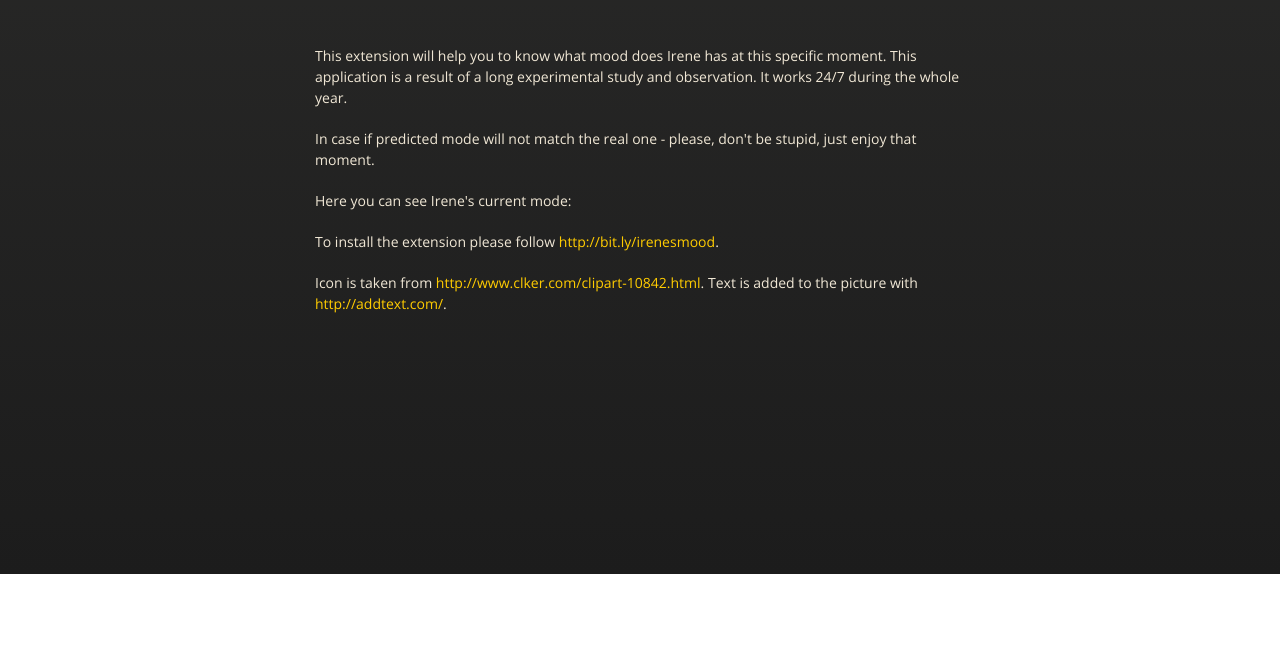
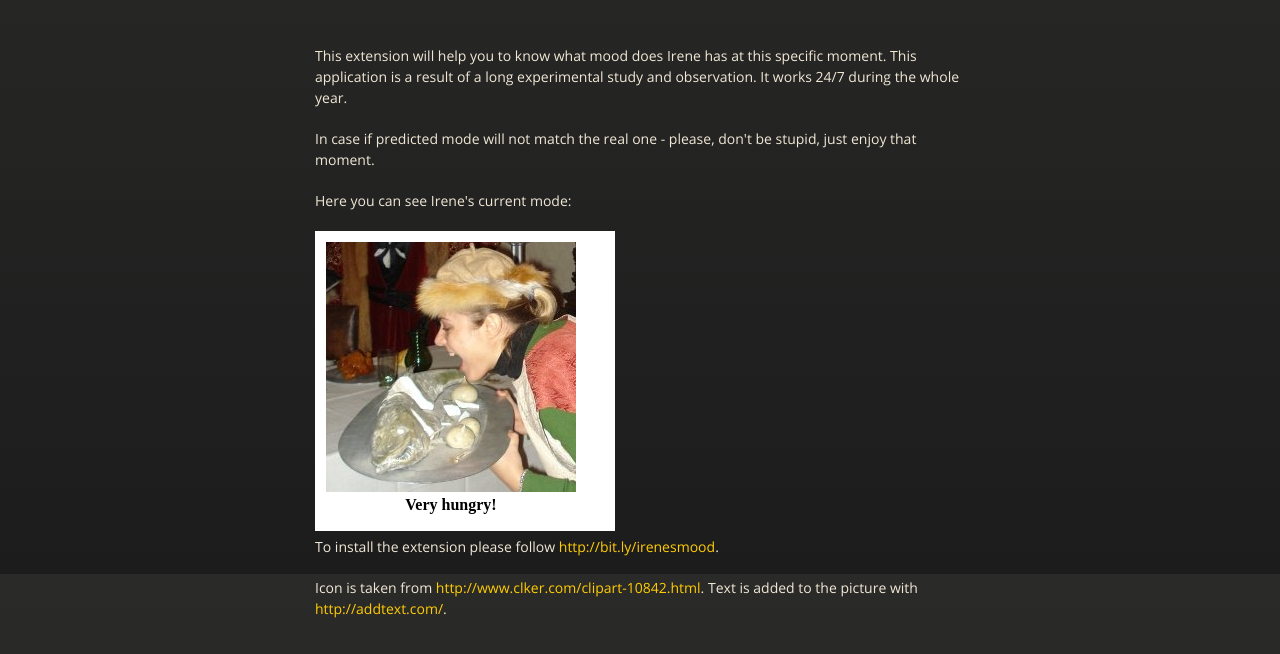
Before and after one commit to theold190/irenesmood, a browser extension: page index.html in a window 1280 px wide. Shown: the part 226-880 px from the top of the page. Before the commit the page ends 800 px from the top, so only its background shows below. Drawn offline with nearby package versions, Linux system fonts and the light colour scheme.

Commit message:
Including extension's on the main page

```diff
--- a/index.html
+++ b/index.html
@@ -43,8 +43,7 @@
 <p>In case if predicted mode will not match the real one - please, don't be stupid, just enjoy that moment.</p>
 
 <p>Here you can see Irene's current mode:</p>
-
-
+<iframe src="Extension/popup.html" width="300" height="300" frameborder="0" style="background: #FFFFFF;"></iframe>
 
 <p>To install the extension please follow <a href="http://bit.ly/irenesmood">http://bit.ly/irenesmood</a>.</p>
 
```
